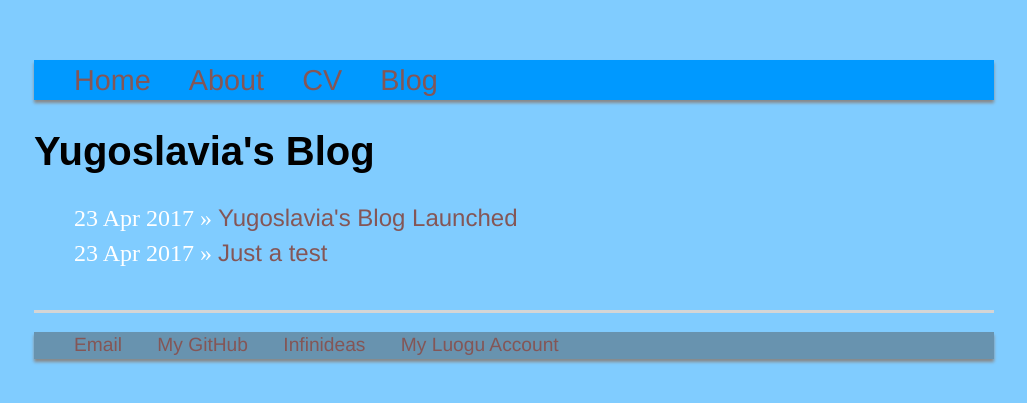
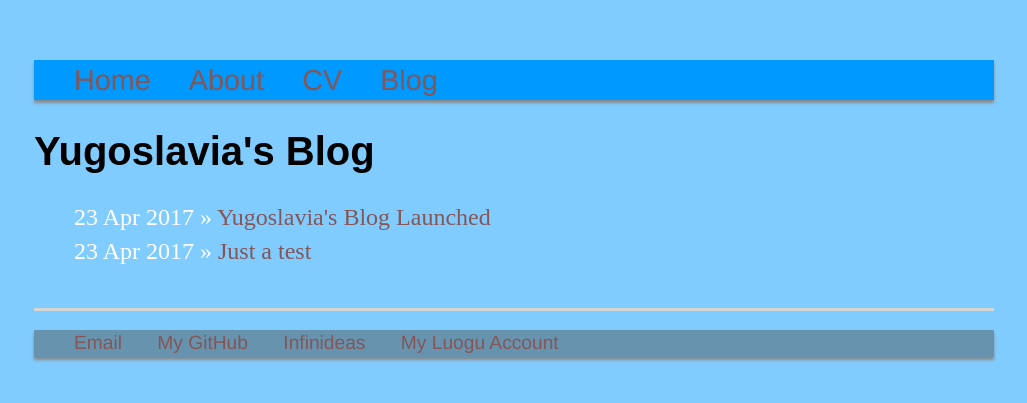
Before and after one commit to Yugoslavia36/yugoslavia36.github.io, a Jekyll site: the page built from blog/index.html, in a window 1280 px wide. Shown: the top 403 px of the page, without its empty margins (126-1153 px from the left). Built offline with Jekyll 4.4.1, drawn with Linux system fonts in a browser that asks for light colours.

Commit message:
Update main.css

```diff
--- a/css/main.css
+++ b/css/main.css
@@ -1,6 +1,6 @@
 body { margin: 60px auto; width: 75%;background: #80ccff;}
 
-a { text-decoration: none; color: #845656; font-family: 'Helvetica','Microsoft YaHei UI','Cursive';}
+a { text-decoration: none; color: #845656; }
 a:hover { text-decoration: underline; }
 
 p.meta { color: #1a2367; }
```
